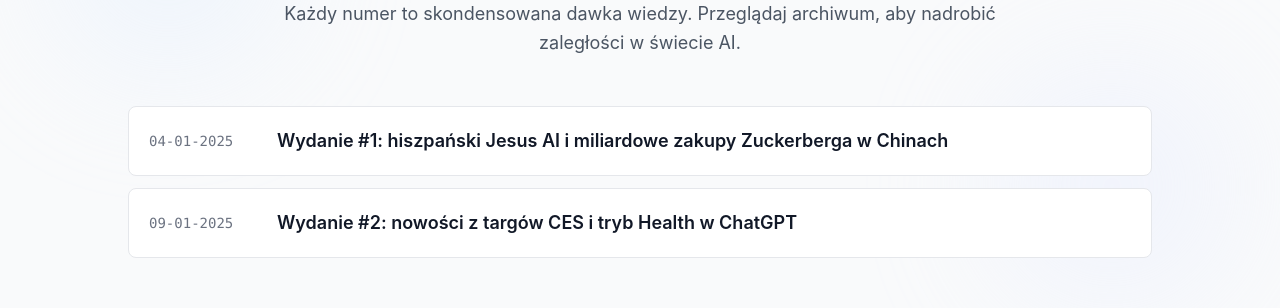
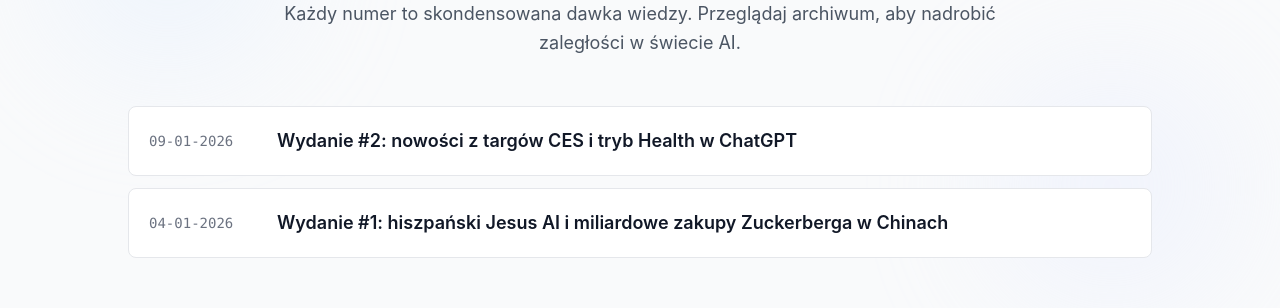
Before and after one commit to jakubpradzynski/przegladai.news, a React (Vite) app: page / in a window 1280 px wide. Shown: the part 1040-1348 px from the top of the page. Built offline with nearby package versions, Linux system fonts and the light colour scheme; a web font is replaced by a local one.

Commit message:
Fix issue dates and order

```diff
--- a/constants.ts
+++ b/constants.ts
@@ -2,17 +2,17 @@ import { BlogPost } from './types';
 
 export const BLOG_POSTS: BlogPost[] = [
   {
+    id: '2',
+    slug: 'wydanie-2-nowosci-z-targow-ces-i-tryb-health-w-chatgpt',
+    title: 'Wydanie #2: nowości z targów CES i tryb Health w ChatGPT',
+    date: '09-01-2026',
+    htmlUrl: '/issues/2.html'
+  },
+  {
     id: '1',
     slug: 'wydanie-1-hiszpanski-jesus-ai-i-miliardowe-zakupy-zuckerberga-w-chinach',
     title: 'Wydanie #1: hiszpański Jesus AI i miliardowe zakupy Zuckerberga w Chinach',
-    date: '04-01-2025',
+    date: '04-01-2026',
     htmlUrl: '/issues/1.html'
-  },
-  {
-    id: '2',
-    slug: 'wydanie-2-nowosci-z-targow-ces-i-tryb-health-w-chatgpt',
-    title: 'Wydanie #2: nowości z targów CES i tryb Health w ChatGPT',
-    date: '09-01-2025',
-    htmlUrl: '/issues/2.html'
   }
 ];
```
